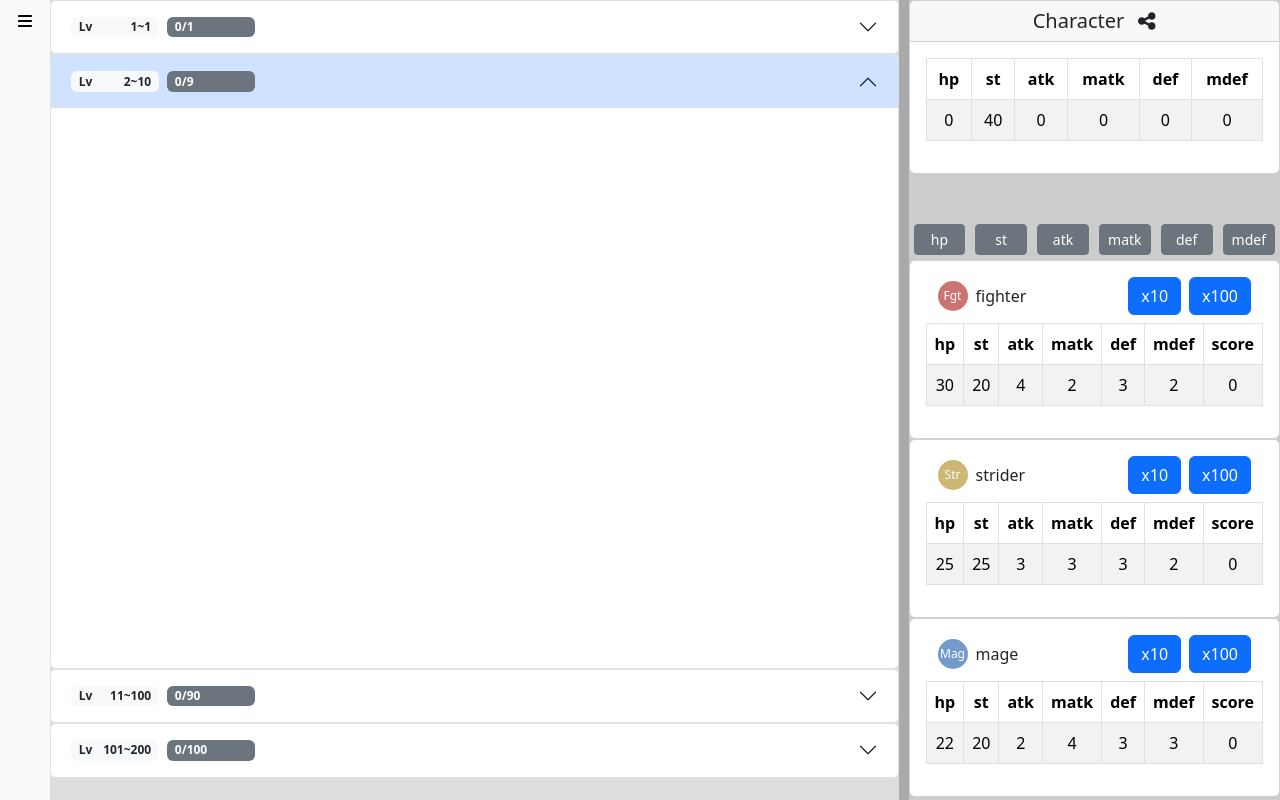
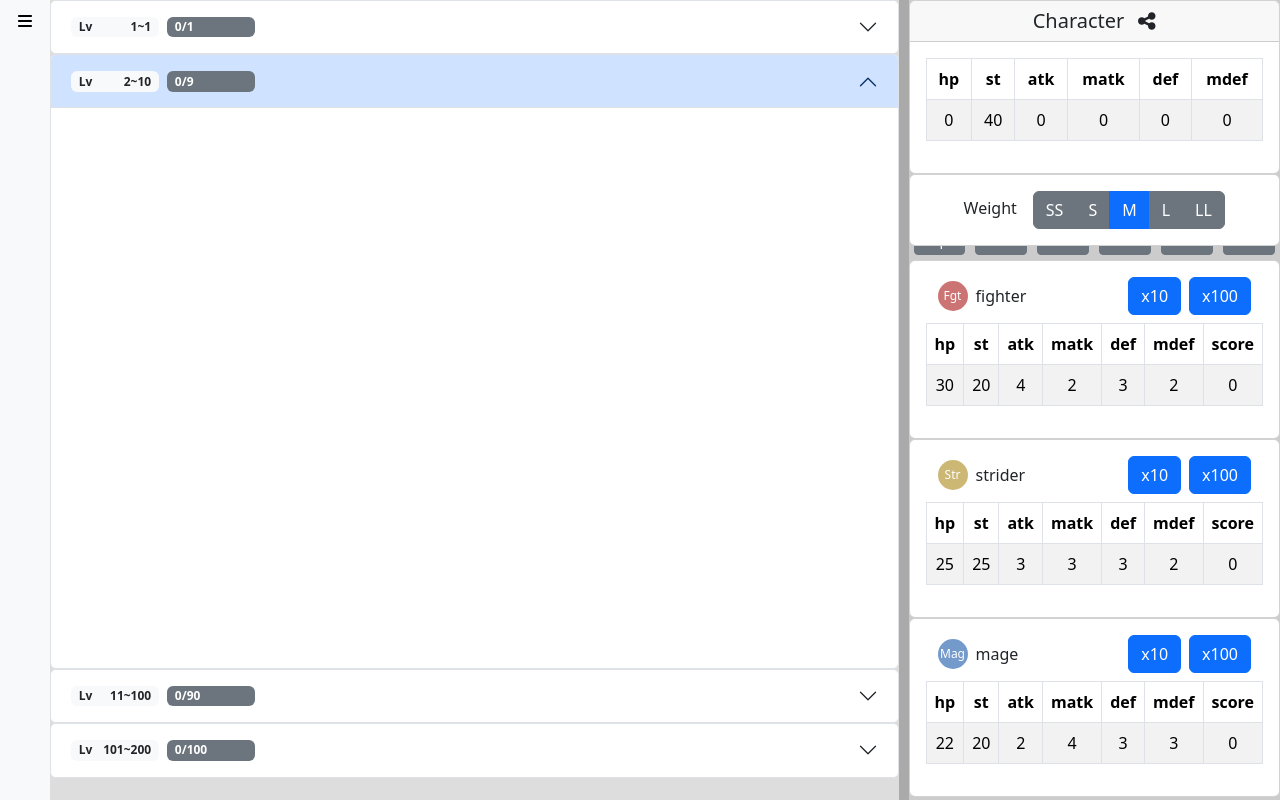
Before and after one commit to geny7i/ddda-planner, a React (Vite) app: page /#/ in a window 1280 px wide. Built offline with nearby package versions, Linux system fonts and the light colour scheme.

Commit message:
add weight class select

```diff
--- a/src/features/strategy-board/components/StrategyBoard.tsx
+++ b/src/features/strategy-board/components/StrategyBoard.tsx
@@ -5,6 +5,7 @@ import { useSelector } from 'react-redux';
 import { strategyBoardSelectors } from 'features/strategy-board/strategyBoardSlice';
 import ContainerWithSidebar from 'components/ContainerWithSidebar';
 import VocationDeck from './VocationDeck';
+import WeightClassSelect from './WeightClassSelect';
 
 function rightPane() {
   const levelRangeId = useSelector(
@@ -15,6 +16,7 @@ function rightPane() {
     <>
       <div className="h-25">
         <StatusPreview />
+        <WeightClassSelect />
       </div>
       <div className="h-75">
         <VocationSelector levelRangeId={levelRangeId} />
--- /dev/null
+++ b/src/features/strategy-board/components/WeightClassSelect.tsx
@@ -0,0 +1,43 @@
+import { WEIGHT_CLASSES, WeightClass } from 'models/status';
+import { useCallback } from 'react';
+import { Button, ButtonGroup, Card, CardBody, Form } from 'react-bootstrap';
+import { useDispatch, useSelector } from 'react-redux';
+import {
+  vocationPathActions,
+  vocationPathSelectors,
+} from 'features/vocation-path/vocationPathSlice';
+
+function SelectButton(props: { weightClass: WeightClass; active: boolean }) {
+  const { weightClass, active } = props;
+  const dispatch = useDispatch();
+  const onClick = useCallback(() => {
+    dispatch(vocationPathActions.setWeightClass(weightClass));
+  }, [weightClass]);
+  return (
+    <Button variant={active ? 'primary' : 'secondary'} onClick={onClick}>
+      {weightClass.toUpperCase()}
+    </Button>
+  );
+}
+
+export default function WeightClassSelect() {
+  const currentWeightClass = useSelector(
+    vocationPathSelectors.selectWeightClass,
+  );
+  return (
+    <Card>
+      <CardBody>
+        <Form.Label className="me-3">Weight</Form.Label>
+        <ButtonGroup aria-label="Weight class">
+          {Object.values(WEIGHT_CLASSES).map((weightClass) => (
+            <SelectButton
+              weightClass={weightClass}
+              key={weightClass}
+              active={currentWeightClass === weightClass}
+            />
+          ))}
+        </ButtonGroup>
+      </CardBody>
+    </Card>
+  );
+}
--- a/src/features/vocation-path/vocationPathSlice.ts
+++ b/src/features/vocation-path/vocationPathSlice.ts
@@ -1,6 +1,10 @@
 import { VOCATION_PATH } from 'constants/sliceKeys';
 import { createSlice, PayloadAction, createSelector } from '@reduxjs/toolkit';
-import { getStatusFromCharacterInfo, WeightClass } from 'models/status';
+import {
+  getStatusFromCharacterInfo,
+  WEIGHT_CLASSES,
+  WeightClass,
+} from 'models/status';
 import { VocationId } from 'models/vocation';
 import { LevelRangeId, getLevelRangeById } from 'models/levelRange';
 import { RootState } from 'src/initializers/store';
@@ -15,7 +19,7 @@ export type State = {
 };
 
 const initialState: State = {
-  weightClass: WeightClass.m,
+  weightClass: WEIGHT_CLASSES.m,
   pathForOnlyLv1: [],
   pathForLv10: [],
   pathForLv100: [],
@@ -80,6 +84,13 @@ export const slice = createSlice({
   name: VOCATION_PATH,
   initialState,
   reducers: {
+    setWeightClass: (
+      state: State,
+      { payload }: PayloadAction<WeightClass>,
+    ) => ({
+      ...state,
+      weightClass: payload,
+    }),
     addStep: (state: State, { payload }: AddVocationIdPayload) => {
       const { levelRangeId, vocationId, level } = payload;
       const pathKey = getPathKeyFromRangeId(levelRangeId);
@@ -146,6 +157,10 @@ export const slice = createSlice({
   },
 });
 
+function selectWeightClass(state: RootState): WeightClass {
+  return state.vocationPath.weightClass;
+}
+
 function selectPathStepsInfoByLevelRangeId(levelRangeId: LevelRangeId): (
   state: RootState,
 ) => {
@@ -211,6 +226,7 @@ const selectCurrentStatus = createSelector(
 
 export const vocationPathSelectors = {
   selectPathStepsInfoByLevelRangeId,
+  selectWeightClass,
   selectCurrentStatus,
   selectCharacterInfo,
 };
--- a/src/models/status.ts
+++ b/src/models/status.ts
@@ -18,13 +18,15 @@ export type Status = {
   [K in StatId]: number;
 };
 
-export enum WeightClass {
-  ss = 'ss',
-  s = 's',
-  m = 'm',
-  l = 'l',
-  ll = 'll',
-}
+export const WEIGHT_CLASSES = {
+  ss: 'ss',
+  s: 's',
+  m: 'm',
+  l: 'l',
+  ll: 'll',
+} as const;
+
+export type WeightClass = (typeof WEIGHT_CLASSES)[keyof typeof WEIGHT_CLASSES];
 
 const vanillaStatus = {
   hp: 0,
```
